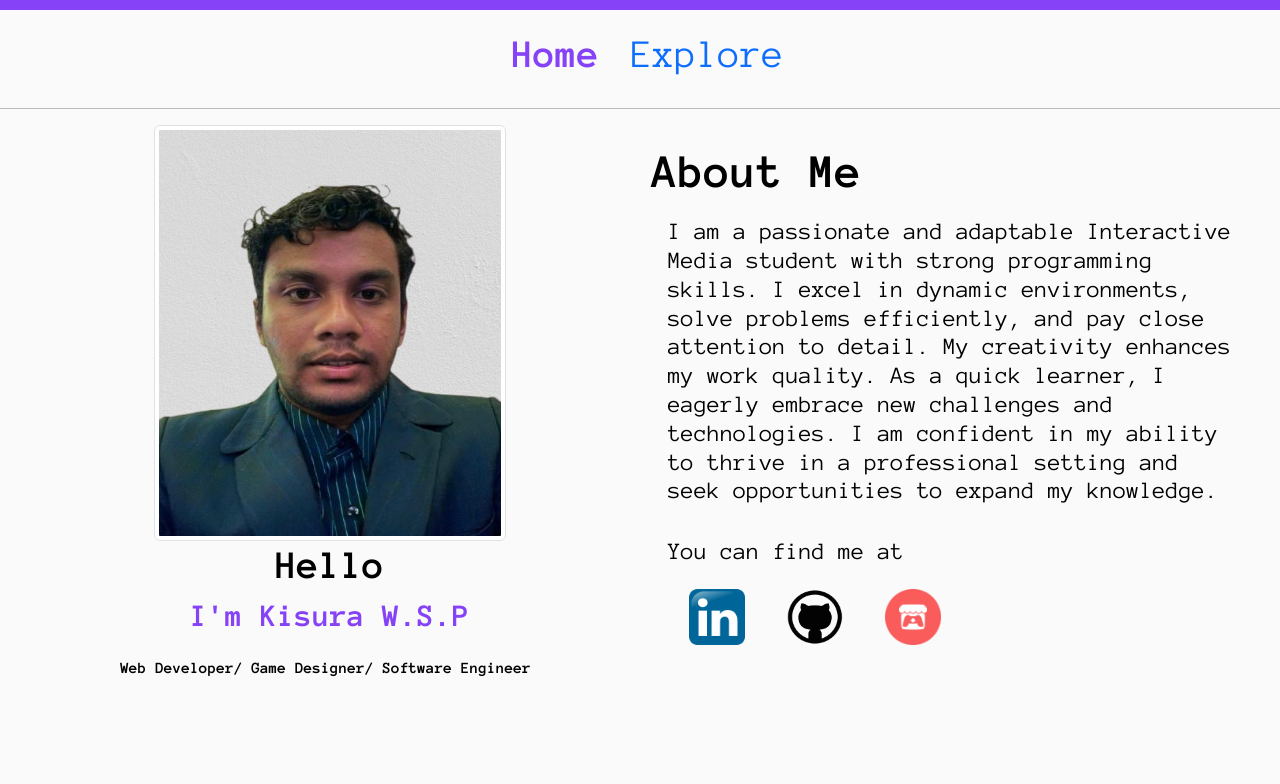
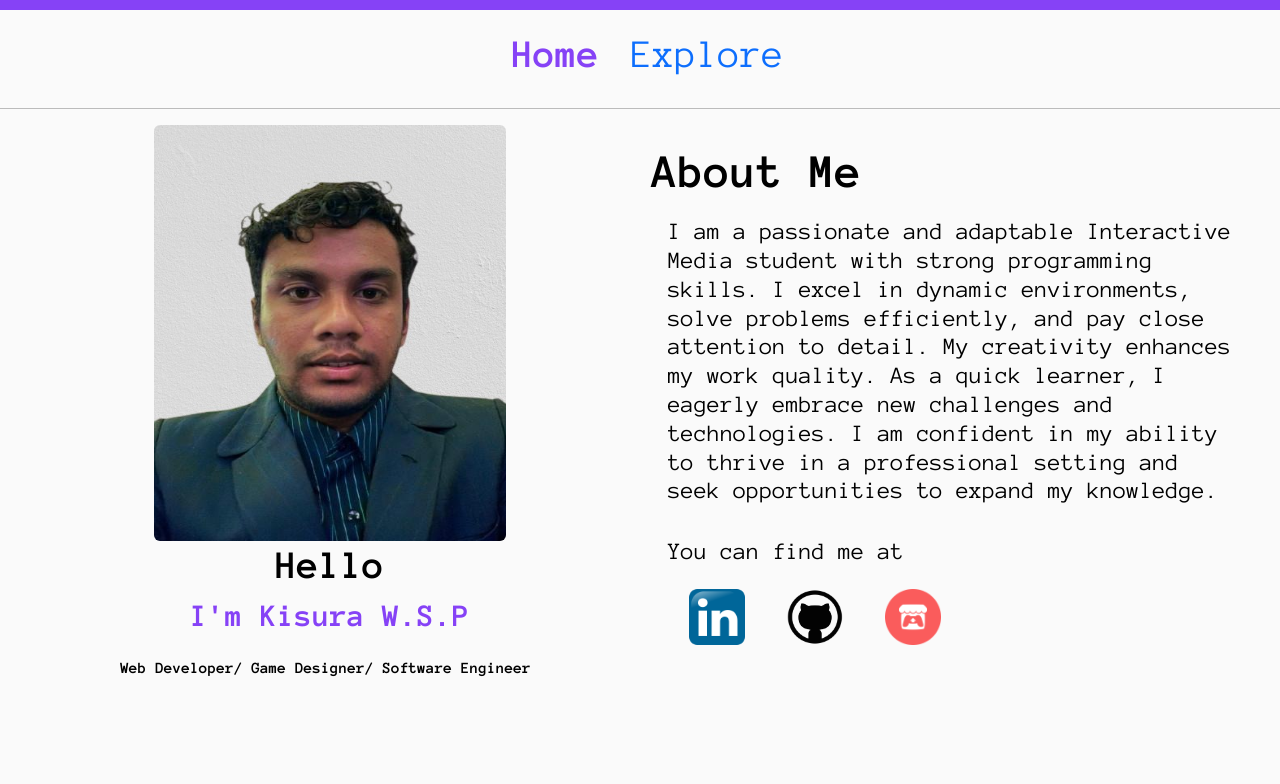
Before and after one commit to KisuraWSP/KisuraWSP.github.io, a React (Vite) app: page / in a window 1280 px wide. Shown: the top 784 px of the page. Built offline with nearby package versions, Linux system fonts and the light colour scheme.

Commit message:
made the page profile a bit nicer

```diff
--- a/src/views/HomePage.tsx
+++ b/src/views/HomePage.tsx
@@ -86,7 +86,7 @@ function Home() {
             <Container style={containerStyle}>
                 <Row className="align-items-center">
                     <Col xs={12} md={6} className="d-flex flex-column align-items-center">
-                        <Image src={profile} thumbnail style={profile_logo} loading="lazy" />
+                        <Image src={profile} rounded style={profile_logo} loading="lazy" />
                         <h1 style={headerStyle}>Hello</h1>
                         <h2 style={{ color: "#8642F6", textAlign: isMobile ? "center" : "left",
                             fontWeight:"bold"
```
